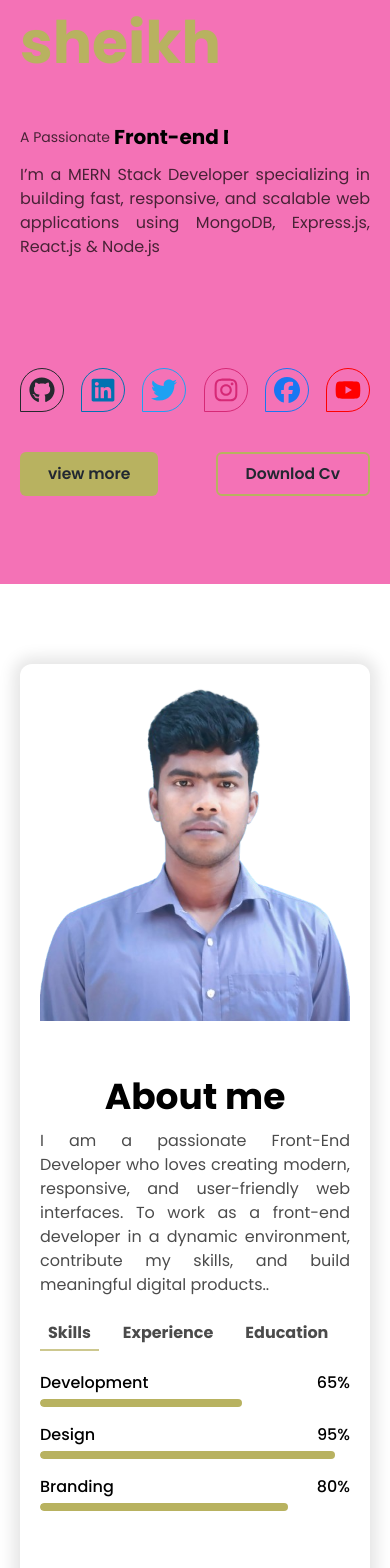
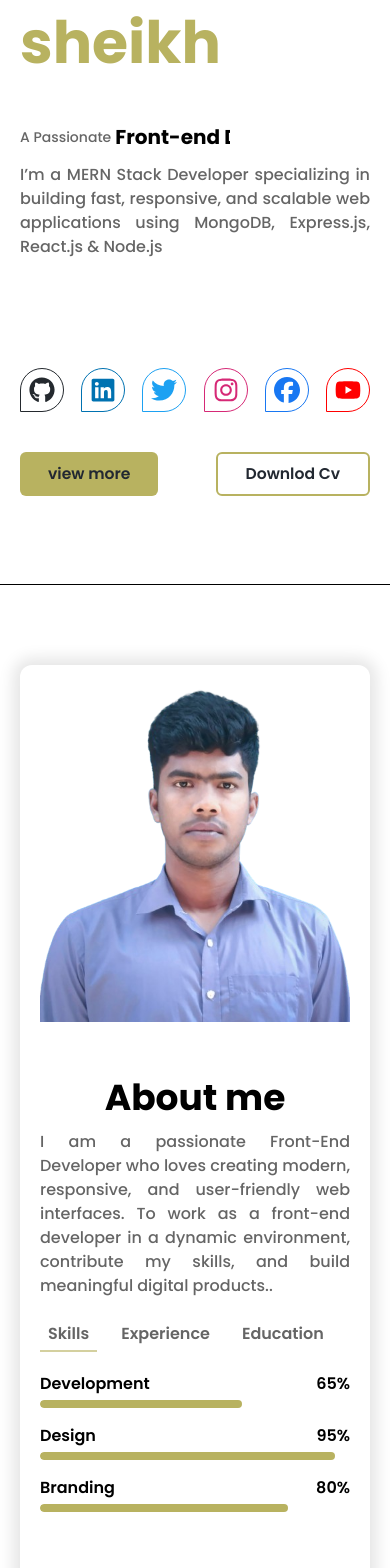
Before and after one commit to Limon-sheikh/My-portfolio, a React (Vite) app in the folder my-website/: page / in a window 390 px wide. Shown: the part 260-1828 px from the top of the page. Built offline with nearby package versions, Linux system fonts and the light colour scheme.

Commit message:
some change

```diff
--- a/my-website/src/components/about/Education.jsx
+++ b/my-website/src/components/about/Education.jsx
@@ -16,12 +16,10 @@ function EducationTimeline() {
           </div>
 
           {/* Content */}
-          <h3 className="text-lg md:text-xl font-bold text-gray-900">{item.degree}</h3>
-          <div className="opacity-70">
-            <span className="text-gray-500 text-sm block">{item.institute}</span>
-            <span className="text-gray-400 text-sm">{item.year}</span>
-            <p className="text-gray-600 mt-2 text-justify">{item.details}</p>
-          </div>
+          <h3 className="text-lg md:text-xl font-bold">{item.degree}</h3>
+            <span className="text-gray-500 text-sm block font-medium opacity-60">{item.institute}</span>
+            <span className="text-gray-400 text-sm font-medium opacity-60">{item.year}</span>
+            <p className="text-gray-600 mt-2 text-justify font-medium opacity-60">{item.details}</p>
         </div>
       ))}
     </div>
--- a/my-website/src/components/about/Experience.jsx
+++ b/my-website/src/components/about/Experience.jsx
@@ -17,9 +17,9 @@ function ExperienceTimeline() {
           </div>
 
           {/* Content */}
-          <h3 className="text-xl font-semibold text-gray-800">{item.title}</h3>
-          <span className="text-gray-500 text-sm">{item.duration}</span>
-          <p className="text-gray-600 mt-2 text-justify">{item.description}</p>
+          <h3 className="text-xl font-semibold">{item.title}</h3>
+          <span className="text-gray-500 text-sm font-medium opacity-60">{item.duration}</span>
+          <p className="text-gray-600 mt-2 text-justify font-medium opacity-60">{item.description}</p>
         </div>
       ))}
     </div>
--- a/my-website/src/components/about/Skills.jsx
+++ b/my-website/src/components/about/Skills.jsx
@@ -21,14 +21,11 @@ function Progress({ title, percent }) {
   return (
     <div className="mb-4">
       <div className="flex justify-between mb-1">
-        <span className="font-medium">{title}</span>
-        <span className="font-medium">{width}%</span>
+        <span className="font-semibold">{title}</span>
+        <span className="font-semibold">{width}%</span>
       </div>
       <div className="w-full bg-gray-300 rounded-full overflow-hidden">
-        <div
-          className="bg-accent h-2 rounded-full transition-all duration-500"
-          style={{ width: `${width}%` }}
-        ></div>
+        <div className="bg-accent h-2 rounded-full transition-all duration-500" style={{ width: `${width}%`}}></div>
       </div>
     </div>
   );
--- a/my-website/src/components/about/TabButton.jsx
+++ b/my-website/src/components/about/TabButton.jsx
@@ -4,7 +4,7 @@ import { menuItems } from "../../data/about";
 
 function TabButtons({ activeTab, setActiveTab }) {
   return (
-    <ul className="flex flex-wrap text-md font-bold gap-4 opacity-70">
+    <ul className="flex flex-wrap text-md gap-4 font-semibold opacity-60">
       {menuItems.map((tabBtn) => (
         <li key={tabBtn.id}>
           <button onClick={() => setActiveTab(tabBtn.id)}
--- a/my-website/src/components/services/Card.jsx
+++ b/my-website/src/components/services/Card.jsx
@@ -14,10 +14,10 @@ const Card = ({ title, description, tools, Icon, id, accent, tagline, shadow })
           {Icon && <Icon size={35} />}
         </div>
         <div className="mt-2">
-          <h3 className="text-xl font-semibold mb-1">{title}</h3>
-          <h6 className="mb-4">{tagline}</h6>
+          <h3 className="text-xl font-bold mb-1">{title}</h3>
+          <h6 className="mb-4 font-semibold opacity-60">{tagline}</h6>
           <div className="max-h-32 mt-2 overflow-y-auto overflow-x-hidden break-words">
-            <p className="text-gray-600 text-start">{description}</p>
+            <p className="text-gray-600 text-start font-medium opacity-60">{description}</p>
           </div>
         </div>
 
--- a/my-website/src/pages/About.jsx
+++ b/my-website/src/pages/About.jsx
@@ -9,8 +9,8 @@ const About = () => {
   const [activeTab, setActiveTab] = useState("skills");
 
   return (
-    <section id="about" className="py-20 sm:bg-red-400 ">
-      <div className="container mx-auto px-5 ">
+    <section id="about" className=" sm:bg-red-400 ">
+      <div className="container mx-auto px-5 py-20">
         <div id="wraper" className="rounded-xl pb-10 overflow-hidden shadow-[0px_0px_15px_7px_rgba(0,_0,_0,_0.1)] sm:bg-green-200">
           <div className="flex flex-col items-center justify-center  sm:bg-fuchsia-500">
             <div className=" flex justify-center items-center     sm:bg-green-800 ">
@@ -21,13 +21,14 @@ const About = () => {
           <div className="px-5 pt-14 right-side col-span-6  sm:bg-red-700">
             <div className="text-center">
               <h1 className="text-4xl font-bold">{aboutInfo.title}</h1>
-              <p className="text-md pb-5 pt-3 text-justify opacity-70">{aboutInfo.description}</p>
+              <p className="text-md pb-5 pt-3 text-justify font-medium opacity-60">{aboutInfo.description}</p>
             </div>
             <div><TabButtons activeTab={activeTab} setActiveTab={setActiveTab}/></div>
             <div className="mt-5 overflow-hidden"><TabContent activeTab={activeTab}/></div>
           </div>
         </div>
       </div>
+      <hr />
     </section>
   );
 };
--- a/my-website/src/pages/Hero.jsx
+++ b/my-website/src/pages/Hero.jsx
@@ -6,8 +6,8 @@ const Home = () => {
   const {hello, limon, sheikh, title, titleName, description, socials, image} = HeroData[0];
 
   return (
-    <section id="hero" className="min-h-[calc(100vh-80px)] w-full overflow-hidden sm:w-full md:w-full lg:w-full bg-orange-500">
-      <div className="container mx-auto min-h-[calc(100vh-80px)]    bg-pink-400">
+    <section id="hero" className="min-h-[calc(100vh-80px)] w-full overflow-hidden sm:w-full md:w-full lg:w-full sm:bg-orange-500">
+      <div className="container mx-auto min-h-[calc(100vh-80px)]    sm:bg-pink-400">
         <div id="wraper" className="px-5 md:grid md:grid-cols-12     sm:bg-green-500 ">
           <div className="pt-10 flex flex-col md:col-span-6      sm:bg-yellow-300 ">
             <div className="sm:bg-yellow-600 ">
@@ -19,7 +19,7 @@ const Home = () => {
               </h1>
               {/* typewriter */}
               <div className="mt-10 flex items-center flex-wrap gap-1 py-1      sm:bg-red-300">
-                <span className="text-[14px] opacity-70 sm:text-base">{title}</span>
+                <span className="text-[14px] opacity-60 font-medium">{title}</span>
                 <div className="w-56 sm:w-72 md:w-[16.5rem] flex items-center overflow-hidden overw whitespace-nowrap">
                   <div className="inline-block">
                     <span className="text-xl sm:text-2xl flex items-center font-bold typewriter">{titleName}</span>
@@ -27,7 +27,7 @@ const Home = () => {
                 </div>
               </div>
               <div className=" py-2 min-h-28 sm:bg-slate-400">
-                <p className="text-justify text-base opacity-70">{description}</p>
+                <p className="text-justify text-base font-medium opacity-60">{description}</p>
               </div>
             </div>
 
@@ -51,7 +51,7 @@ const Home = () => {
                 ))}
               </div>
 
-              <div className="flex justify-between gap-4 sm:flex-row sm:justify-start sm:gap-16 pt-8    sm:bg-orange-800">
+              <div className="flex justify-between gap-4 sm:flex-row sm:justify-start sm:gap-16 py-8  sm:bg-orange-800">
                 <Button title="view more" border={false}
                   className="bg-accent text-gray px-7 py-2 font-semibold text-[4vw] hover:bg-hover
                     transition-all duration-150 ease-linear rounded-md "
@@ -71,6 +71,7 @@ const Home = () => {
           </div>
         </div>
       </div>
+      <hr />
     </section>
   );
 };
--- a/my-website/src/pages/Services.jsx
+++ b/my-website/src/pages/Services.jsx
@@ -5,13 +5,13 @@ import { cardData, serviceTitle } from "../data/services";
 
 const Services = () => {
   return (
-    <section className="py-20 sm:bg-green-300">
-      <div className="container mx-auto sm:bg-blue-300 px-5 md:px-0">
+    <section className=" sm:bg-green-300">
+      <div className="container mx-auto sm:bg-blue-300 px-5 py-20 md:px-0">
         <div className="flex justify-center mb-16">
           <div className="text-center w-[600px]">
-            <h6 className="">{serviceTitle.offer}</h6>
+            <h6 className="font-semibold opacity-60">{serviceTitle.offer}</h6>
             <h2 className="text-4xl font-bold mb-2">{serviceTitle.title}</h2>
-            <p>{serviceTitle.description}</p>
+            <p className="font-medium opacity-60">{serviceTitle.description}</p>
           </div>
         </div>
         <div className="grid gap-14">
@@ -29,6 +29,7 @@ const Services = () => {
           ))}
         </div>
       </div>
+      <hr />
     </section>
   );
 };
```
